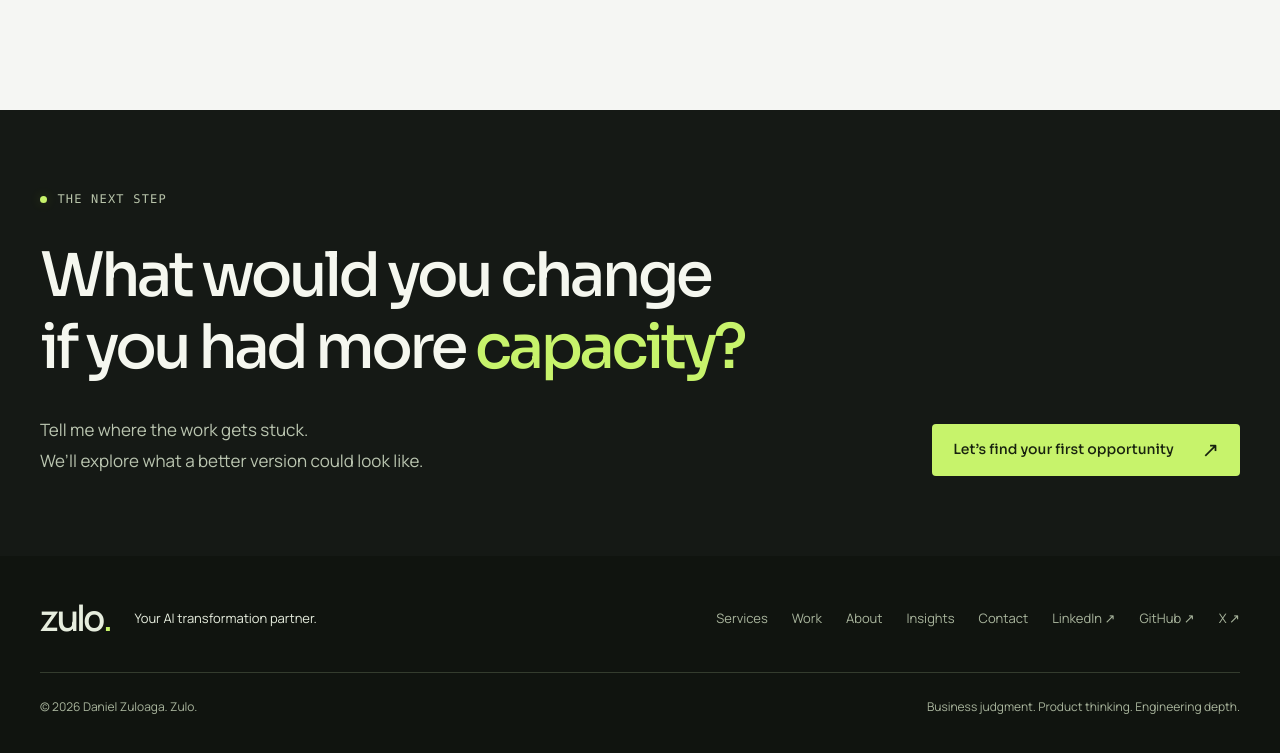
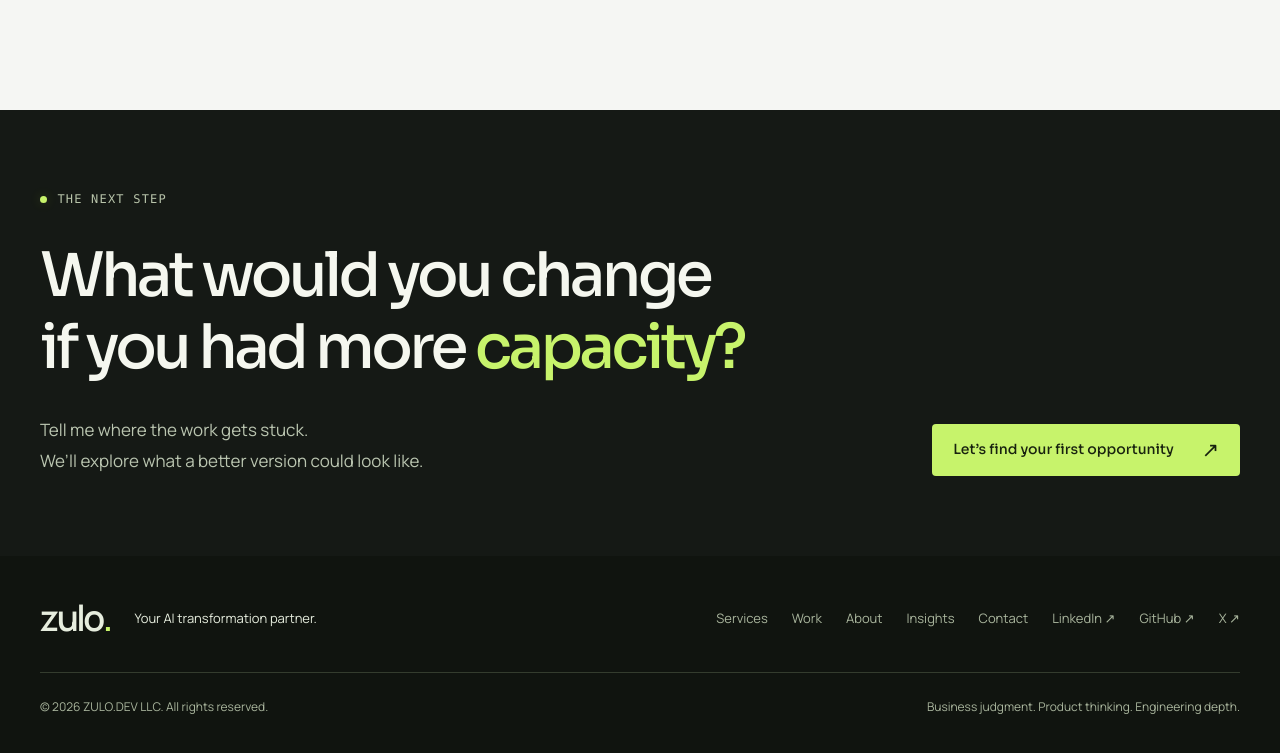
Before and after one commit to dazuaz/zulo.dev, an Astro site: page / in a window 1280 px wide. Shown: the part 3491-4244 px from the top of the page. Built offline with nearby package versions, Linux system fonts and the light colour scheme; Astro itself is replaced by a stand-in of ours.

Commit message:
Update footer copyright to ZULO.DEV LLC

```diff
--- a/src/components/SiteFooter.astro
+++ b/src/components/SiteFooter.astro
@@ -1,4 +1,4 @@
 ---
 const year = new Date().getFullYear();
 ---
-<footer class="site-footer dark-surface"><div class="site-container"><div class="footer-top"><div class="footer-brand"><a class="brand" href="/" aria-label="Zulo home">zulo<span class="brand-dot">.</span></a><p>Your AI transformation partner.</p></div><nav aria-label="Footer"><a href="/services">Services</a><a href="/work">Work</a><a href="/about">About</a><a href="/blog">Insights</a><a href="/contact">Contact</a><a href="https://www.linkedin.com/in/daniel-zuloaga/" target="_blank" rel="noopener noreferrer">LinkedIn ↗<span class="sr-only"> (opens in a new tab)</span></a><a href="https://github.com/dazuaz" target="_blank" rel="noopener noreferrer">GitHub ↗<span class="sr-only"> (opens in a new tab)</span></a><a href="https://x.com/danielzuloaga" target="_blank" rel="noopener noreferrer">X ↗<span class="sr-only"> (opens in a new tab)</span></a></nav></div><div class="footer-bottom"><p>© {year} Daniel Zuloaga. Zulo.</p><p>Business judgment. Product thinking. Engineering depth.</p></div></div></footer>
+<footer class="site-footer dark-surface"><div class="site-container"><div class="footer-top"><div class="footer-brand"><a class="brand" href="/" aria-label="Zulo home">zulo<span class="brand-dot">.</span></a><p>Your AI transformation partner.</p></div><nav aria-label="Footer"><a href="/services">Services</a><a href="/work">Work</a><a href="/about">About</a><a href="/blog">Insights</a><a href="/contact">Contact</a><a href="https://www.linkedin.com/in/daniel-zuloaga/" target="_blank" rel="noopener noreferrer">LinkedIn ↗<span class="sr-only"> (opens in a new tab)</span></a><a href="https://github.com/dazuaz" target="_blank" rel="noopener noreferrer">GitHub ↗<span class="sr-only"> (opens in a new tab)</span></a><a href="https://x.com/danielzuloaga" target="_blank" rel="noopener noreferrer">X ↗<span class="sr-only"> (opens in a new tab)</span></a></nav></div><div class="footer-bottom"><p>© {year} ZULO.DEV LLC. All rights reserved.</p><p>Business judgment. Product thinking. Engineering depth.</p></div></div></footer>
```
